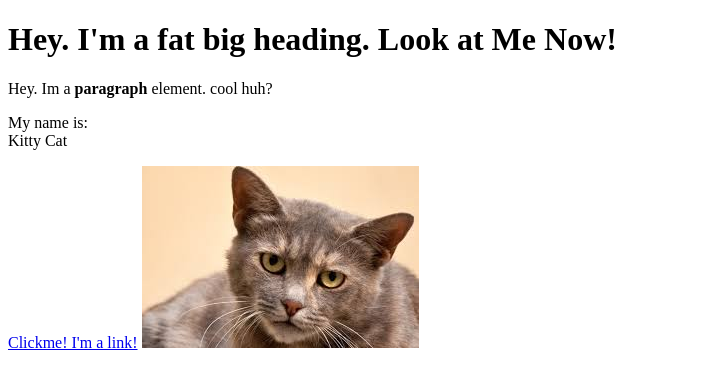
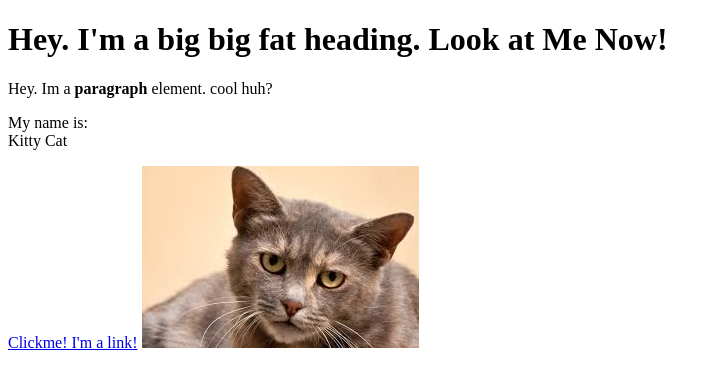
Before and after one commit to FlourishA/Cartoon-Heroo, a plain HTML site: page testt.html in a window 1280 px wide. Shown: the whole page, without its empty margins (0-720 px from the left). Drawn offline with Linux system fonts and the light colour scheme.

Commit message:
Big big fat

```diff
--- a/testt.html
+++ b/testt.html
@@ -7,7 +7,7 @@
 
 
 	</html>
-	<h1>Hey. I'm a fat big heading. Look at Me Now!</h1>
+	<h1>Hey. I'm a big big fat heading. Look at Me Now!</h1>
 	<p>Hey. Im a <b>paragraph</b> element. cool huh?</p>
 	<p>My name is:<br>
 	Kitty Cat</p>
```
